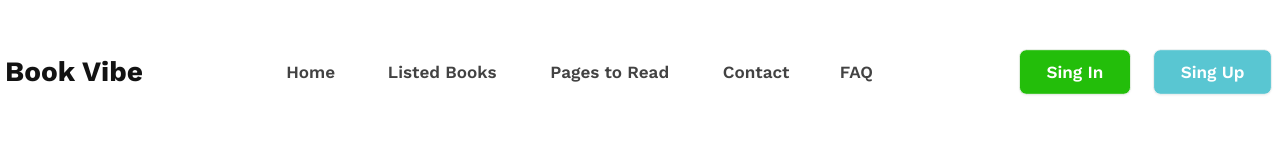
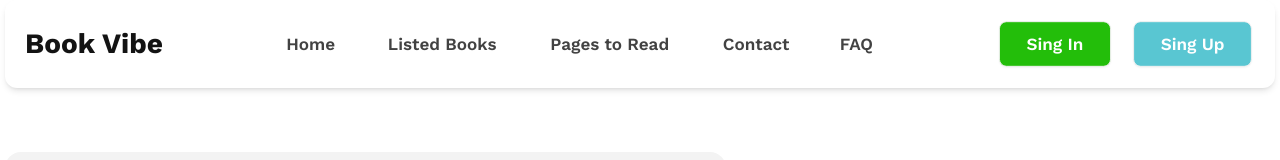
Before and after one commit to omor777/Book-Vibe, a React (Vite) app: page /book/1 in a window 1280 px wide. Shown: the top 160 px of the page. Built offline with nearby package versions, Linux system fonts and the light colour scheme; a web font is replaced by a local one.

Commit message:
make navbar sticky

```diff
--- a/src/components/Navbar/Navbar.jsx
+++ b/src/components/Navbar/Navbar.jsx
@@ -1,4 +1,4 @@
-import { NavLink } from "react-router-dom";
+import { Link, NavLink } from "react-router-dom";
 import Button from "../Button/Button";
 import { HiOutlineBars3BottomLeft } from "react-icons/hi2";
 import { useContext } from "react";
@@ -7,11 +7,15 @@ import { ToggleContext } from "../../layouts/Root";
 const Navbar = () => {
   const toggleValue = useContext(ToggleContext);
   return (
-    <nav className="flex items-center justify-between my-12 container px-4 lg:px-0">
-      <h3 className="text-black-100 text-xl md:text-28px font-work-sans font-bold">
+    <div className="sticky top-0 shadow-md py-5 px-5 bg-white rounded-xl">
+      <nav className="flex items-center justify-between ">
+        <Link
+          to={"/"}
+          className="text-black-100 text-xl md:text-28px font-work-sans font-bold"
+        >
           Book Vibe
-      </h3>
-      <ul className="hidden lg:flex flex-wrap items-center gap-4 ">
+        </Link>
+        <ul className="hidden lg:flex flex-wrap items-center gap-x-4 ">
           <NavLink
             to={"/"}
             className={({ isActive }) => {
@@ -64,7 +68,7 @@ const Navbar = () => {
             FAQ
           </NavLink>
         </ul>
-      <div className="hidden lg:flex items-center gap-4 flex-wrap">
+        <div className="hidden lg:flex items-center gap-4 ">
           <Button bgColor={"#23BE0A"}>Sing In</Button>
           <Button bgColor={"#59C6D2"}>Sing Up</Button>
         </div>
@@ -75,6 +79,7 @@ const Navbar = () => {
           <HiOutlineBars3BottomLeft className="text-3xl cursor-pointer" />
         </label>
       </nav>
+    </div>
   );
 };
 
--- a/src/layouts/Root.jsx
+++ b/src/layouts/Root.jsx
@@ -14,7 +14,7 @@ const Root = () => {
       <ToggleContext.Provider value={toggleValue}>
         <div className="drawer">
           <input id="my-drawer" type="checkbox" className="drawer-toggle" />
-          <div className="drawer-content">
+          <div className="drawer-content container">
             {/* Page content here */}
             <Navbar />
             <Outlet />
--- a/src/pages/BookDetails/BookDetails.jsx
+++ b/src/pages/BookDetails/BookDetails.jsx
@@ -62,9 +62,9 @@ const BookDetails = () => {
   };
 
   return (
-    <section className="container mb-40 px-4 lg:px-0 pt-10  lg:mt-48">
+    <section className="container mb-32 px-4 lg:px-0 mt-16">
       <div className="grid lg:grid-cols-12 gap-12">
-        <div className="rounded-2xl bg-black-5 flex p-8 sm:p-12 lg:p-[74px] items-center justify-center  lg:col-span-7">
+        <div className="rounded-2xl bg-black-5 flex p-8 sm:p-10 lg:p-16 items-center justify-center  lg:col-span-7 ">
           <img className="w-[70%] object-cover" src={image} alt="book-image" />
         </div>
         <div className="lg:col-span-5">
@@ -80,8 +80,7 @@ const BookDetails = () => {
           </p>
           <div className="divider"></div>
           <p className="text-black-70 font-work-sans leading-26px">
-            <span className="font-bold text-black-100">Review</span> :{" "}
-            {review}
+            <span className="font-bold text-black-100">Review</span> : {review}
           </p>
           <div className="flex items-center gap-3 mt-6">
             <p className="text-black-100 mr-1 font-bold font-work-sans">Tag</p>
--- a/src/pages/ContactUs/ContactUs.jsx
+++ b/src/pages/ContactUs/ContactUs.jsx
@@ -2,7 +2,7 @@ import formImg from "../../assets/contact.png";
 
 const ContactUs = () => {
   return (
-    <section className="container  lg:mt-32 mb-14 px-4 lg:px-0">
+    <section className="container px-4 lg:px-0 mt-16 mb-20 md:mb-32">
       <h2 className="text-[clamp(24px,5vw,36px)] font-bold font-work-sans text-center">
         Contact Us
       </h2>
@@ -12,10 +12,10 @@ const ContactUs = () => {
         below.
       </p>
       <div className=" flex items-center justify-center mt-12">
-        <div className="grid grid-cols-1 gap-8 px-8 py-16 mx-auto  md:grid-cols-2 md:px-12 lg:px-16 xl:px-32 bg-white shadow-lg rounded-2xl items-center">
+        <div className="grid grid-cols-1 gap-8 px-8  mx-auto py-8 md:py-12 md:grid-cols-2 md:px-12  bg-white shadow-lg rounded-2xl items-center">
           {/* contact start */}
           <div className="order-1 md:-order-1">
-            <div className="py-8 lg:py-16 px-4 mx-auto max-w-screen-md">
+            <div className="mx-auto max-w-screen-md">
               <form action="#" className="space-y-8">
                 <div>
                   <label
--- a/src/pages/Faq/Faq.jsx
+++ b/src/pages/Faq/Faq.jsx
@@ -1,6 +1,6 @@
 const Faq = () => {
   return (
-    <section className="container px-4 lg:px-0 mt-14 lg:mt-28 mb-14">
+    <section className="container px-4 lg:px-0 mt-16 md:mb-32 mb-20">
       <h2 className="text-[clamp(24px,5vw,40px)] font-bold font-work-sans text-center ">
         Frequently Asked Question?
       </h2>
--- a/src/pages/Home/Home.jsx
+++ b/src/pages/Home/Home.jsx
@@ -3,7 +3,7 @@ import BooksList from "../../components/BooksList/BooksList";
 
 const Home = () => {
   return (
-    <div className="px-4 lg:px-0">
+    <div className="px-4 lg:px-0 mt-16">
       <Banner />
       <BooksList />
     </div>
--- a/src/pages/ListedBooks/ListedBooks.jsx
+++ b/src/pages/ListedBooks/ListedBooks.jsx
@@ -66,7 +66,7 @@ const ListedBooks = () => {
   // console.log(readList);
 
   return (
-    <section className="container mb-32 px-4 lg:px-0">
+    <section className="container mb-20 mt-16 lg:mb-32 px-4 lg:px-0">
       <div>
         <h3 className="bg-black-5 py-4 lg:py-8 rounded-2xl font-work-sans text-xl md:text-28px text-black-100 font-bold text-center">
           Books
--- a/src/pages/PagesToRead/PagesToRead.jsx
+++ b/src/pages/PagesToRead/PagesToRead.jsx
@@ -64,7 +64,7 @@ const PagesToRead = () => {
   };
 
   return (
-    <section className="container flex items-center justify-center my-28">
+    <section className="container flex items-center justify-center h-[90vh]">
       <div className="overflow-x-auto bg-[#13131308] rounded-2xl p-4 lg:p-14 w-full flex items-center justify-center">
         <BarChart
           width={1200}
```
Lines whose indentation alone changed are shown as unchanged.
